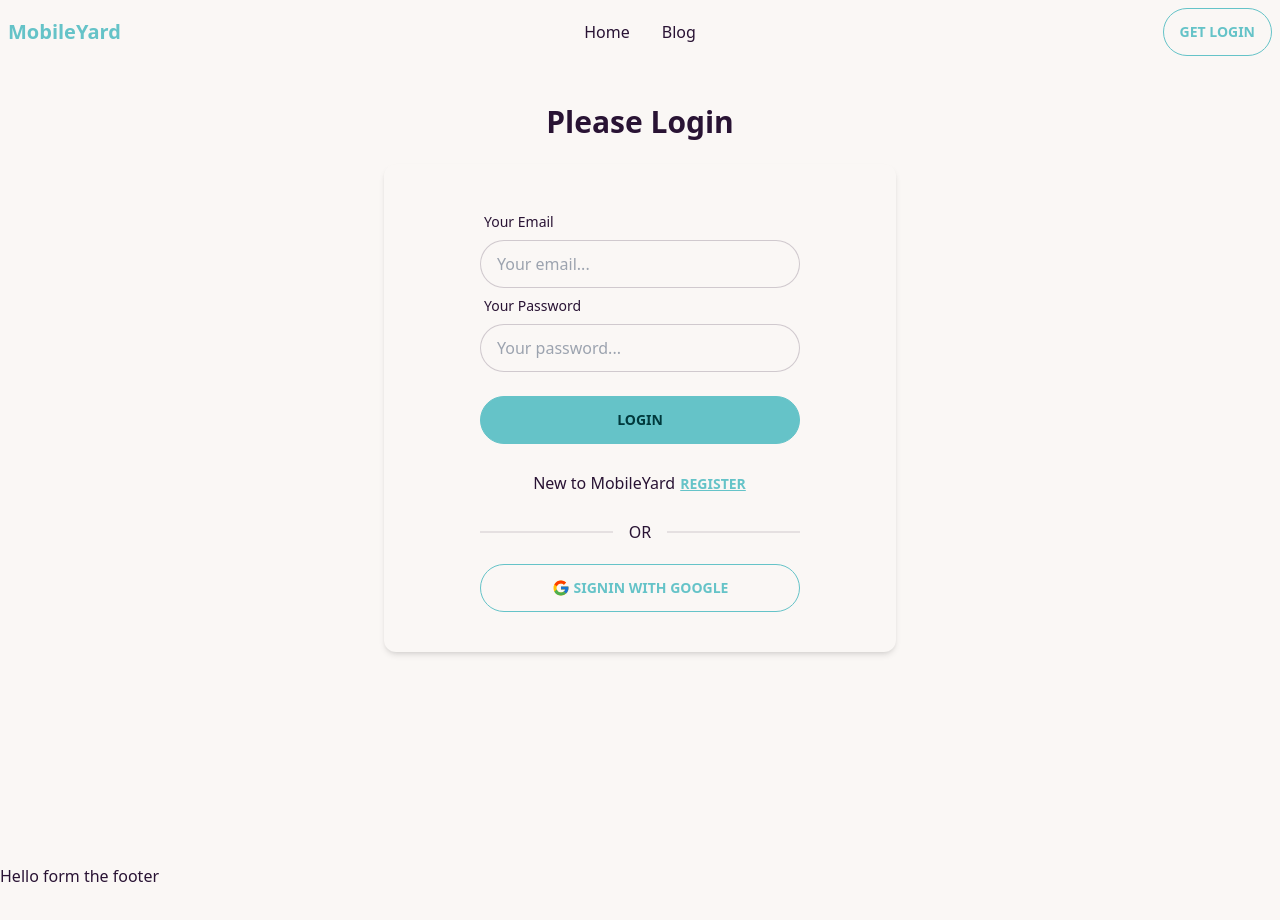
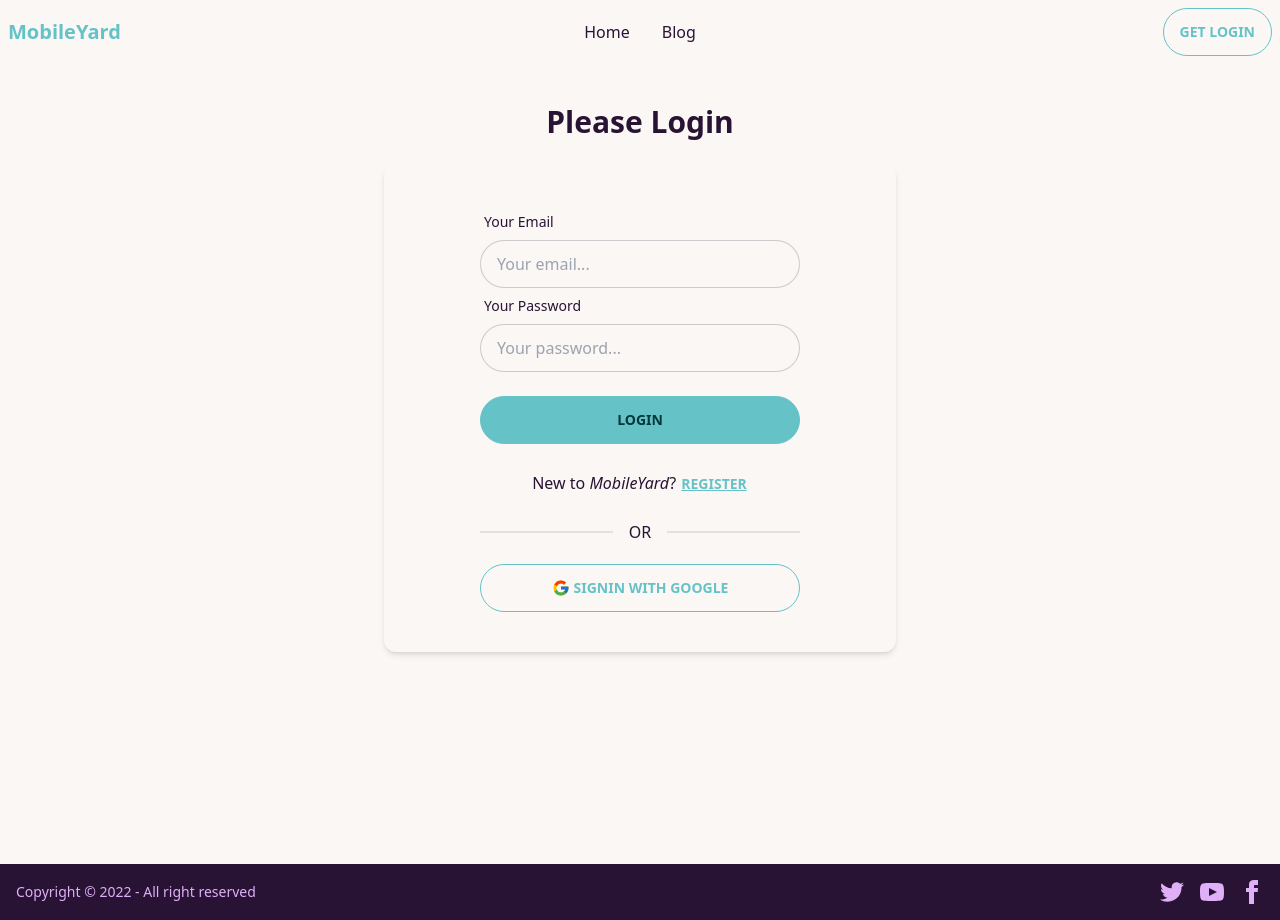
Before and after one commit to muntashir-wahid/mobile-yard-client, a React (Create React App) app: page /login in a window 1280 px wide. Before the commit the page ends 888 px from the top, so only its background shows below. Built offline with nearby package versions, Linux system fonts and the light colour scheme.

Commit message:
created footer and registration page

```diff
--- a/src/Pages/Login/Login.js
+++ b/src/Pages/Login/Login.js
@@ -40,7 +40,7 @@
         </form>
         <div className="w-full max-w-xs mx-auto">
           <p className="text-center">
-            New to MobileYard{" "}
+            New to <em className="font-medium">MobileYard</em>?{" "}
             <Link className="btn btn-link p-0" to="/register">
               Register
             </Link>
--- /dev/null
+++ b/src/Pages/Register/Register.js
@@ -0,0 +1,69 @@
+import React from "react";
+import { Link } from "react-router-dom";
+import FromCard from "../../components/Cards/FromCard";
+import SecondaryHeading from "../../components/SectionHeadings/SecondaryHeading";
+import FormWrapper from "../../components/Wrappers/FormWrapper";
+
+const Register = () => {
+  return (
+    <FormWrapper>
+      <SecondaryHeading>Please Register</SecondaryHeading>
+      <FromCard>
+        <form className="mb-4">
+          <div className="form-control w-full max-w-md mx-auto">
+            <label className="label">
+              <span className="label-text">Your Name</span>
+            </label>
+            <input
+              type="text"
+              placeholder="Your name..."
+              className="input input-bordered w-full max-w-md"
+            />
+          </div>
+          <div className="form-control w-full max-w-md mx-auto">
+            <label className="label">
+              <span className="label-text">Your Email</span>
+            </label>
+            <input
+              type="email"
+              placeholder="Your email..."
+              className="input input-bordered w-full max-w-md"
+            />
+          </div>
+          <div className="form-control w-full max-w-md mx-auto">
+            <label className="label">
+              <span className="label-text">Your Password</span>
+            </label>
+            <input
+              type="password"
+              placeholder="Your password..."
+              className="input input-bordered w-full max-w-md"
+            />
+          </div>
+          <div className="form-control w-full max-w-md">
+            <label className="label">
+              <span className="label-text">Account type</span>
+            </label>
+            <select defaultValue="user" className="select select-bordered">
+              <option value="user">User Account</option>
+              <option value="seller">Seller Account</option>
+            </select>
+          </div>
+          <div className="form-control w-full max-w-md mx-auto mt-6">
+            <input type="submit" className="btn btn-primary" value="Register" />
+          </div>
+        </form>
+        <div className="w-full max-w-md mx-auto">
+          <p className="text-center">
+            Already have an account?{" "}
+            <Link className="btn btn-link p-0" to="/login">
+              Login
+            </Link>
+          </p>
+        </div>
+      </FromCard>
+    </FormWrapper>
+  );
+};
+
+export default Register;
--- a/src/Pages/Shared/Footer/Footer.js
+++ b/src/Pages/Shared/Footer/Footer.js
@@ -1,10 +1,48 @@
 import React from "react";
+import { Link } from "react-router-dom";
 
 const Footer = () => {
   return (
-    <div>
-      <h1>Hello form the footer</h1>
-    </div>
+    <footer className="footer items-center p-4 bg-neutral text-neutral-content">
+      <div className="items-center grid-flow-col">
+        <p>Copyright © 2022 - All right reserved</p>
+      </div>
+      <div className="grid-flow-col gap-4 md:place-self-center md:justify-self-end">
+        <Link>
+          <svg
+            xmlns="http://www.w3.org/2000/svg"
+            width="24"
+            height="24"
+            viewBox="0 0 24 24"
+            className="fill-current"
+          >
+            <path d="M24 4.557c-.883.392-1.832.656-2.828.775 1.017-.609 1.798-1.574 2.165-2.724-.951.564-2.005.974-3.127 1.195-.897-.957-2.178-1.555-3.594-1.555-3.179 0-5.515 2.966-4.797 6.045-4.091-.205-7.719-2.165-10.148-5.144-1.29 2.213-.669 5.108 1.523 6.574-.806-.026-1.566-.247-2.229-.616-.054 2.281 1.581 4.415 3.949 4.89-.693.188-1.452.232-2.224.084.626 1.956 2.444 3.379 4.6 3.419-2.07 1.623-4.678 2.348-7.29 2.04 2.179 1.397 4.768 2.212 7.548 2.212 9.142 0 14.307-7.721 13.995-14.646.962-.695 1.797-1.562 2.457-2.549z"></path>
+          </svg>
+        </Link>
+        <Link>
+          <svg
+            xmlns="http://www.w3.org/2000/svg"
+            width="24"
+            height="24"
+            viewBox="0 0 24 24"
+            className="fill-current"
+          >
+            <path d="M19.615 3.184c-3.604-.246-11.631-.245-15.23 0-3.897.266-4.356 2.62-4.385 8.816.029 6.185.484 8.549 4.385 8.816 3.6.245 11.626.246 15.23 0 3.897-.266 4.356-2.62 4.385-8.816-.029-6.185-.484-8.549-4.385-8.816zm-10.615 12.816v-8l8 3.993-8 4.007z"></path>
+          </svg>
+        </Link>
+        <Link>
+          <svg
+            xmlns="http://www.w3.org/2000/svg"
+            width="24"
+            height="24"
+            viewBox="0 0 24 24"
+            className="fill-current"
+          >
+            <path d="M9 8h-3v4h3v12h5v-12h3.642l.358-4h-4v-1.667c0-.955.192-1.333 1.115-1.333h2.885v-5h-3.808c-3.596 0-5.192 1.583-5.192 4.615v3.385z"></path>
+          </svg>
+        </Link>
+      </div>
+    </footer>
   );
 };
 
--- a/src/routes/routes/routes.js
+++ b/src/routes/routes/routes.js
@@ -4,6 +4,7 @@
 import ErrorPage from "../../Pages/ErrorPage/ErrorPage";
 import Home from "../../Pages/Home/Home/Home";
 import Login from "../../Pages/Login/Login";
+import Register from "../../Pages/Register/Register";
 
 const router = createBrowserRouter([
   {
@@ -13,6 +14,7 @@
     children: [
       { index: true, element: <Home /> },
       { path: "/login", element: <Login /> },
+      { path: "/register", element: <Register /> },
       { path: "/blog", element: <Blog /> },
     ],
   },
```
